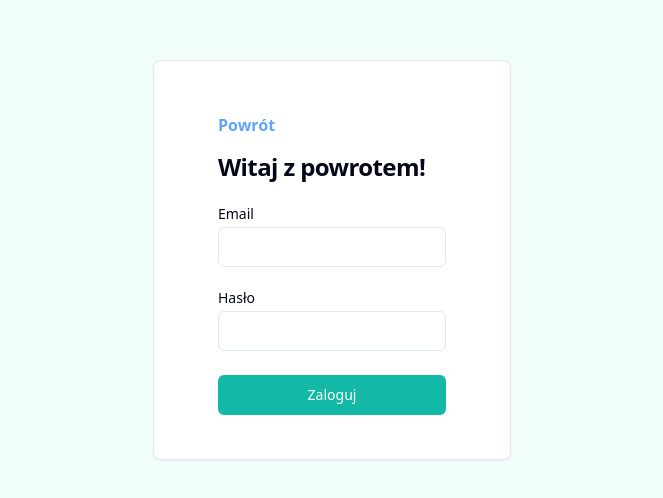
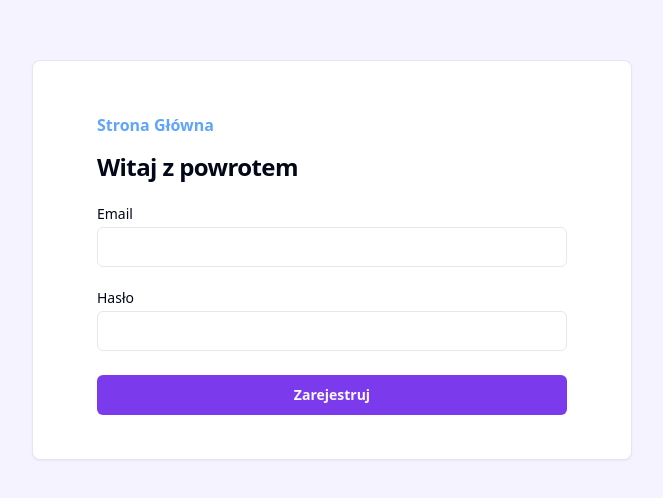
Before and after one commit to sovsky/teamf-app, a React (Vite) app in the folder frontend/: page /login in a window 1280 px wide. Shown: the part 140-638 px from the top of the page, without its empty margins (308-971 px from the left). Built offline with nearby package versions, Linux system fonts and the light colour scheme.

Commit message:
feat: add SecondStepForm.tsx - handle showing inputs errors - add login page and login form components

```diff
--- /dev/null
+++ b/frontend/src/components/forms/login/loginForm.tsx
@@ -0,0 +1,59 @@
+import {ErrorMessage} from "@hookform/error-message";
+import {Button} from "@/components/ui/button.tsx";
+import {useForm} from "react-hook-form";
+import {Label} from "@/components/ui/label.tsx";
+import {Input} from "@/components/ui/input.tsx";
+
+interface Inputs {
+    email: string;
+    password: string;
+}
+
+export default function LoginForm() {
+
+    const {register, formState, handleSubmit} = useForm<Inputs>()
+    const {errors} = formState
+
+    const onSubmit = (data: Inputs) => {
+        console.log(data)
+    }
+
+    return (
+        <form onSubmit={handleSubmit(onSubmit)} className="flex flex-col gap-6">
+            <div className="grid sm:grid-flow-col gap-6">
+                <div className="grid w-full items-center gap-1.5">
+                    <Label htmlFor="email">Email</Label>
+                    <Input id="email" type="email" {...register("email", {
+                        required: "Uzupełnij adres email", pattern: {
+                            value: /^(([^<>()[\]\\.,;:\s@"]+(\.[^<>()[\]\\.,;:\s@"]+)*)|(".+"))@((\[[0-9]{1,3}\.[0-9]{1,3}\.[0-9]{1,3}\.[0-9]{1,3}])|(([a-zA-Z\-0-9]+\.)+[a-zA-Z]{2,}))$/,
+                            message: 'Wprowadź poprawny adres email',
+                        },
+                    })}/>
+                    <ErrorMessage name="email" errors={errors}
+                                  render={({message}) => <p className="text-red-500">{message}</p>}/>
+                </div>
+            </div>
+            <div className="grid sm:grid-flow-col gap-6">
+                <div className="grid w-full items-center gap-1.5">
+                    <Label htmlFor="password">Hasło</Label>
+                    <Input id="password" type="password" {...register("password", {
+                        required: "Uzupełnij hasło",
+                        minLength: {
+                            value: 8,
+                            message: "Hasło musi mieć co najmniej 8 znaków"
+                        },
+                        pattern: {
+                            value: /^(?=.*[A-Za-z])(?=.*\d)[A-Za-z\d]{8,}$/,
+                            message: "Hasło musi zawierać co najmniej jedną literę i jedną cyfrę"
+                        }
+                    })}/>
+                    <ErrorMessage name="password" errors={errors}
+                                  render={({message}) => <p className="text-red-500">{message}</p>}/>
+                </div>
+            </div>
+            <Button type="submit"
+                    className="w-full bg-violet-600 font-bold hover:bg-violet-700">Zarejestruj</Button>
+
+        </form>
+    )
+}
--- a/frontend/src/components/register/FirstStepForm.tsx
+++ b/frontend/src/components/forms/register/FirstStepForm.tsx
@@ -2,9 +2,10 @@ import {Tabs, TabsList, TabsTrigger} from "@/components/ui/tabs.tsx";
 import {Label} from "@/components/ui/label.tsx";
 import {Input} from "@/components/ui/input.tsx";
 import {Button} from "@/components/ui/button.tsx";
-import {Dispatch, SetStateAction, useEffect, useRef} from "react";
+import {Dispatch, SetStateAction, useRef} from "react";
 import {useForm} from "react-hook-form";
 import {IRegisterForm} from "@/pages/Register.tsx";
+import {ErrorMessage} from "@hookform/error-message";
 
 interface Inputs {
     name: string;
@@ -22,13 +23,9 @@ interface IFirstStepForm {
 
 export default function FirstStepForm({setActualStep, setFullFormData, fullFormData}: IFirstStepForm) {
 
-    const {register, handleSubmit, formState, getFieldState} = useForm<Inputs>()
-    const {invalid: passwordIsInvalid} = getFieldState("password", formState)
+    const {register, handleSubmit, formState} = useForm<Inputs>()
+    const {errors} = formState
     const inNeedTabRef = useRef<HTMLButtonElement | null>(null)
-
-    useEffect(() => {
-        console.log(passwordIsInvalid)
-    }, [formState]);
 
     const getAccountType = (): "inNeed" | "helper" => {
         if (inNeedTabRef.current?.getAttribute("data-state") === "active") {
@@ -67,8 +64,10 @@ export default function FirstStepForm({setActualStep, setFullFormData, fullFormD
             <div className="grid sm:grid-flow-col gap-6">
                 <div className="grid w-full items-center gap-1.5">
                     <Label htmlFor="name">Imię</Label>
-                    <Input defaultValue={fullFormData.name} isValid={true}
+                    <Input defaultValue={fullFormData.name}
                            id="name" {...register("name", {required: "Uzupełnij nazwę użytkownika"})}/>
+                    <ErrorMessage name="name" errors={errors}
+                                  render={({message}) => <p className="text-red-500">{message}</p>}/>
                 </div>
             </div>
             <div className="grid sm:grid-flow-col gap-6">
@@ -80,12 +79,14 @@ export default function FirstStepForm({setActualStep, setFullFormData, fullFormD
                             message: 'Wprowadź poprawny adres email',
                         },
                     })}/>
+                    <ErrorMessage name="email" errors={errors}
+                                  render={({message}) => <p className="text-red-500">{message}</p>}/>
                 </div>
             </div>
             <div className="grid sm:grid-flow-col gap-6">
                 <div className="grid w-full items-center gap-1.5">
                     <Label htmlFor="password">Hasło</Label>
-                    <Input isValid={!passwordIsInvalid} defaultValue={fullFormData.password} id="password"
+                    <Input defaultValue={fullFormData.password} id="password"
                            type="password" {...register("password", {
                         required: "Uzupełnij hasło",
                         minLength: {
@@ -97,6 +98,8 @@ export default function FirstStepForm({setActualStep, setFullFormData, fullFormD
                             message: "Hasło musi zawierać co najmniej jedną literę i jedną cyfrę"
                         }
                     })}/>
+                    <ErrorMessage name="password" errors={errors}
+                                  render={({message}) => <p className="text-red-500">{message}</p>}/>
                 </div>
             </div>
             <div className="grid sm:grid-flow-col gap-6">
@@ -105,7 +108,7 @@ export default function FirstStepForm({setActualStep, setFullFormData, fullFormD
                     <Input defaultValue={fullFormData.age} id="age" type="number" min="0" max="99" {...register("age", {
                         required: "Uzupełnij wiek",
                         min: {
-                            value: 0,
+                            value: 1,
                             message: "Wprowadź poprawny wiek"
                         },
                         max: {
@@ -123,10 +126,17 @@ export default function FirstStepForm({setActualStep, setFullFormData, fullFormD
                             message: "Wprowadź poprawny numer telefonu (9-15 cyfr)"
                         }
                     })} />
+
                 </div>
             </div>
-            <Button disabled={(!formState.isValid)}
-                    className="bg-violet-600 font-bold hover:bg-violet-700 mt-auto">
+            <div>
+                <ErrorMessage name="age" errors={errors}
+                              render={({message}) => <p className="text-red-500">{message}</p>}/>
+                <ErrorMessage name="phone" errors={errors}
+                              render={({message}) => <p className="text-red-500">{message}</p>}/>
+            </div>
+            <Button
+                className="bg-violet-600 font-bold hover:bg-violet-700">
                 Dalej
             </Button>
         </form>
--- /dev/null
+++ b/frontend/src/components/forms/register/SecondStepForm.tsx
@@ -0,0 +1,78 @@
+import {Select, SelectContent, SelectItem, SelectTrigger, SelectValue} from "@/components/ui/select.tsx";
+import {MultiSelect} from "@/components/ui/multi-select.tsx";
+import {Button} from "@/components/ui/button.tsx";
+import {Dispatch, SetStateAction} from "react";
+import {ICity, IHelpType, IRegisterForm} from "@/pages/Register.tsx";
+import {useForm} from "react-hook-form";
+import {ErrorMessage} from "@hookform/error-message";
+
+interface ISecondStepForm {
+    setActualStep: Dispatch<SetStateAction<number>>,
+    setFullFormData: Dispatch<SetStateAction<IRegisterForm>>,
+    fullFormData: IRegisterForm,
+    cities: ICity[],
+    helpTypes: IHelpType[]
+}
+
+interface Inputs {
+    city: string,
+    helpTypes: string[]
+}
+
+export default function SecondStepForm({
+                                           setActualStep,
+                                           setFullFormData,
+                                           fullFormData,
+                                           cities,
+                                           helpTypes
+                                       }: ISecondStepForm) {
+
+    const {register, handleSubmit, formState, setValue} = useForm<Inputs>()
+    const {errors} = formState
+
+    const onSubmit = (data: Inputs) => {
+        setFullFormData(prevState => {
+            return {
+                ...prevState,
+                ...data
+            }
+        })
+    }
+
+    return (
+        <form onSubmit={handleSubmit(onSubmit)} className="flex flex-col gap-6">
+            <Select onValueChange={(value) => setValue("city", value)}
+                    defaultValue={fullFormData.city} {...register("city", {required: "Wybierz miasto"})}>
+                <SelectTrigger>
+                    <SelectValue className="placeholder:text-muted-foreground"
+                                 placeholder="Wybierz miasto"/>
+                </SelectTrigger>
+                <SelectContent>
+                    {cities.map((city) => {
+                        return (
+                            <SelectItem key={city.id} value={city.value}>{city.value}</SelectItem>
+                        )
+                    })}
+                </SelectContent>
+            </Select>
+            <MultiSelect defaultValue={fullFormData.helpTypes} placeholder="Wybierz formy pomocy" options={helpTypes}
+                         {...register("helpTypes", {required: "Wybierz odpowiadające formy pomocy"})}
+                         onValueChange={(value) => {
+                             setValue("helpTypes", value)
+                         }}/>
+            <div>
+                <ErrorMessage name="city" errors={errors}
+                              render={({message}) => <p className="text-red-500">{message}</p>}/>
+                <ErrorMessage name="helpTypes" errors={errors}
+                              render={({message}) => <p className="text-red-500">{message}</p>}/>
+            </div>
+            <div className="flex gap-2">
+                <Button className="border-gray-400 hover:bg-gray-500 bg-gray-400 text-white font-semibold border-2" onClick={() => {
+                    setActualStep(prevState => prevState - 1)
+                }}>Cofnij</Button>
+                <Button type="submit"
+                        className="w-full bg-violet-600 font-bold hover:bg-violet-700">Zarejestruj</Button>
+            </div>
+        </form>
+    )
+}
--- a/frontend/src/pages/Login.tsx
+++ b/frontend/src/pages/Login.tsx
@@ -1,31 +1,18 @@
 import {Card, CardContent, CardHeader, CardTitle} from "@/components/ui/card.tsx";
 import {Link} from "react-router-dom";
-import {Button} from "@/components/ui/button.tsx";
-import {Label} from "@/components/ui/label.tsx";
-import {Input} from "@/components/ui/input.tsx";
+import LoginForm from "@/components/forms/login/loginForm.tsx";
 
 export default function Login() {
 
     return (
-        <main className="h-screen flex justify-center items-center bg-teal-50 p-5">
-
-            <Card className="sm:px-10 sm:py-5 min-w-[300px]">
+        <main className="h-screen flex justify-center items-center bg-violet-50 p-5">
+            <Card className="sm:px-10 sm:py-5 min-w-[300px] w-full max-w-[600px]">
                 <CardHeader>
-                    <Link className="text-blue-400 font-semibold py-2" to="/">Powrót</Link>
-                    <CardTitle className="text-2xl font-bold">Witaj z powrotem!</CardTitle>
+                    <Link className="text-blue-400 font-semibold py-2" to="/">Strona Główna</Link>
+                    <CardTitle className="text-2xl font-bold">Witaj z powrotem</CardTitle>
                 </CardHeader>
                 <CardContent>
-                    <form className="flex flex-col gap-6">
-                        <div className="grid w-full max-w-sm items-center gap-1.5">
-                            <Label htmlFor="email">Email</Label>
-                            <Input id="email" type="email"/>
-                        </div>
-                        <div className="grid w-full max-w-sm items-center gap-1.5">
-                            <Label htmlFor="password">Hasło</Label>
-                            <Input id="password" type="password"/>
-                        </div>
-                        <Button type="submit" className="bg-teal-500 hover:bg-teal-600 text-white">Zaloguj</Button>
-                    </form>
+                    <LoginForm/>
                 </CardContent>
             </Card>
         </main>
--- a/frontend/src/pages/Register.tsx
+++ b/frontend/src/pages/Register.tsx
@@ -1,17 +1,8 @@
 import {Card, CardContent, CardHeader, CardTitle} from "@/components/ui/card.tsx";
 import {Link} from "react-router-dom";
-
-import {
-    Select,
-    SelectContent,
-    SelectItem,
-    SelectTrigger,
-    SelectValue
-} from "@/components/ui/select.tsx";
-import {Button} from "@/components/ui/button.tsx";
-import {MultiSelect} from "@/components/ui/multi-select.tsx";
 import {useState} from "react";
-import FirstStepForm from "@/components/register/FirstStepForm.tsx";
+import FirstStepForm from "@/components/forms/register/FirstStepForm.tsx";
+import SecondStepForm from "@/components/forms/register/SecondStepForm.tsx";
 
 export interface IRegisterForm {
     accountType: "inNeed" | "helper";
@@ -24,15 +15,26 @@ export interface IRegisterForm {
     helpTypes: string[];
 }
 
+export interface ICity {
+    id: number,
+    value: string
+}
+
+export interface IHelpType {
+    id: number,
+    value: string,
+    label: string,
+}
+
 export default function Register() {
 
-    const Cities = [
+    const Cities: ICity[] = [
         {id: 1, value: "Warszawa"},
         {id: 2, value: "Kraków"},
         {id: 3, value: "Wrocław"}
     ]
 
-    const HelpTypes = [
+    const HelpTypes: IHelpType[] = [
         {id: 1, value: "food", label: "Żywność"},
         {id: 2, value: "clean products", label: "Środki czystości"},
         {id: 3, value: "clothes", label: "Odzież"},
@@ -52,33 +54,6 @@ export default function Register() {
         helpTypes: []
     })
 
-    const SecondForm = (
-        <form className="flex flex-col gap-6">
-            <Select>
-                <SelectTrigger>
-                    <SelectValue className="placeholder:text-muted-foreground"
-                                 placeholder="Wybierz miasto"/>
-                </SelectTrigger>
-                <SelectContent>
-                    {Cities.map((city) => {
-                        return (
-                            <SelectItem key={city.id} value={city.value}>{city.value}</SelectItem>
-                        )
-                    })}
-                </SelectContent>
-            </Select>
-            <MultiSelect placeholder="Wybierz formy pomocy" options={HelpTypes}
-                         onValueChange={() => {
-                         }}/>
-            <div className="flex gap-2">
-                <Button className="border-gray-400 hover:bg-gray-200 bg-white text-gray-600 border-2" onClick={() => {
-                    setActualStep(prevState => prevState - 1)
-                }}>Cofnij</Button>
-                <Button type="submit" className="w-full bg-teal-500 hover:bg-teal-600 text-white">Zarejestruj</Button>
-            </div>
-        </form>
-    )
-
     const multiForm = [
         {
             title: "Uzupełnij dane 1 / 2",
@@ -87,7 +62,8 @@ export default function Register() {
         },
         {
             title: "Uzupełnij dane 2 / 2",
-            form: SecondForm
+            form: <SecondStepForm setActualStep={setActualStep} setFullFormData={setFullFormData}
+                                  fullFormData={fullFromData} cities={Cities} helpTypes={HelpTypes}/>
         }
     ]
 
@@ -95,7 +71,7 @@ export default function Register() {
         <main className="h-screen flex justify-center items-center bg-violet-50 p-5">
             <Card className="sm:px-10 sm:py-5 min-w-[300px] w-full max-w-[600px]">
                 <CardHeader>
-                    <Link className="text-blue-400 font-semibold py-2" to="/">Powrót</Link>
+                    <Link className="text-blue-400 font-semibold py-2" to="/">Strona Główna</Link>
                     <CardTitle className="text-2xl font-bold">{multiForm[actualStep - 1].title}</CardTitle>
                 </CardHeader>
                 <CardContent>
```
